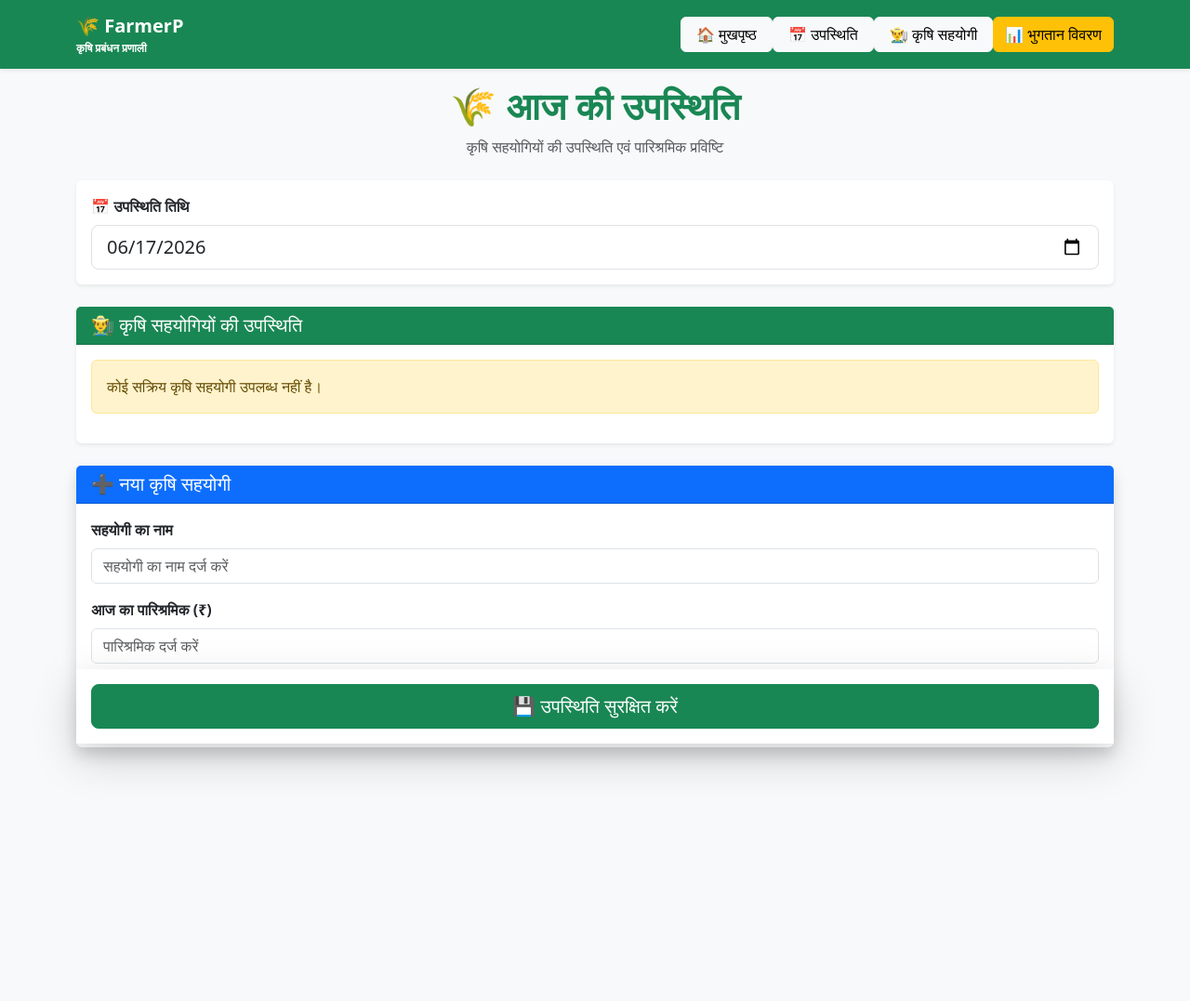
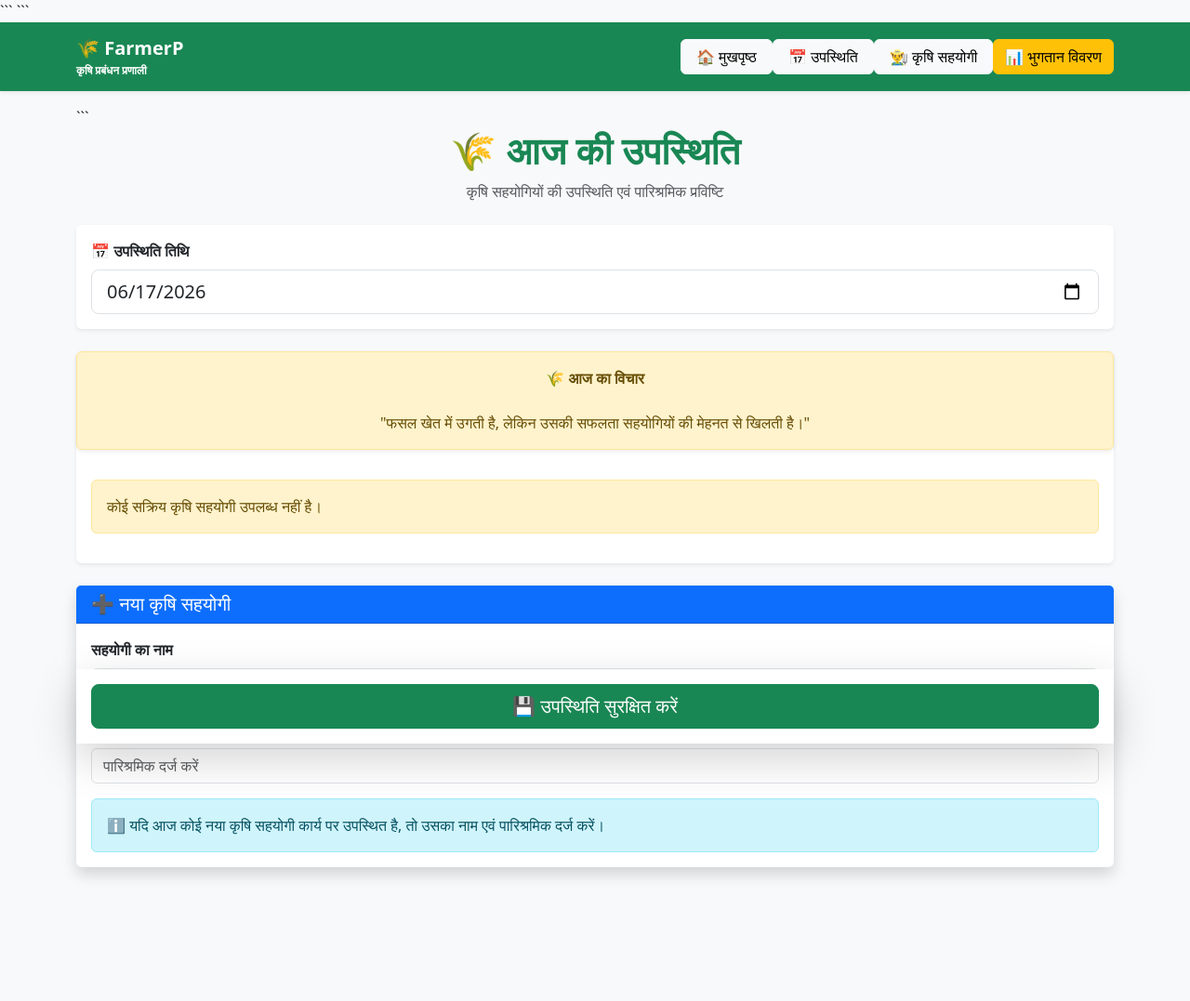
Before and after one commit to nitin13091981-wq/farmerp, a Django app: page /attendance/ in a window 1280 px wide. Shown: the whole page at 93% size. Before the commit the page ends 829 px from the top, so only its background shows below. Run offline with Django 5.2, Linux system fonts and the light colour scheme; data that the repository does not hold is empty.

Commit message:
atendace

````diff
--- a/templates/attendance.html
+++ b/templates/attendance.html
@@ -6,11 +6,11 @@
     <meta charset="UTF-8">
     <meta name="viewport" content="width=device-width, initial-scale=1">
 
-
+```
 <title>आज की उपस्थिति</title>
 
 <link href="https://cdn.jsdelivr.net/npm/bootstrap@5.3.3/dist/css/bootstrap.min.css" rel="stylesheet">
-
+```
 
 </head>
 
@@ -20,7 +20,7 @@
 
 <div class="container py-3">
 
-
+```
 <div class="text-center mb-4">
 
     <h1 class="fw-bold text-success">
@@ -66,14 +66,12 @@
     </div>
 
     <div class="card shadow-sm border-0 mb-4">
-
-        <div class="card-header bg-success text-white">
-
-            <h5 class="mb-0">
-                👨‍🌾 कृषि सहयोगियों की उपस्थिति
-            </h5>
-
-        </div>
+    <div class="alert alert-warning shadow-sm text-center">
+        🌾 <strong>आज का विचार</strong>
+        <br><br>
+        "फसल खेत में उगती है,
+        लेकिन उसकी सफलता सहयोगियों की मेहनत से खिलती है।"
+    </div>
 
         <div class="card-body">
 
````
